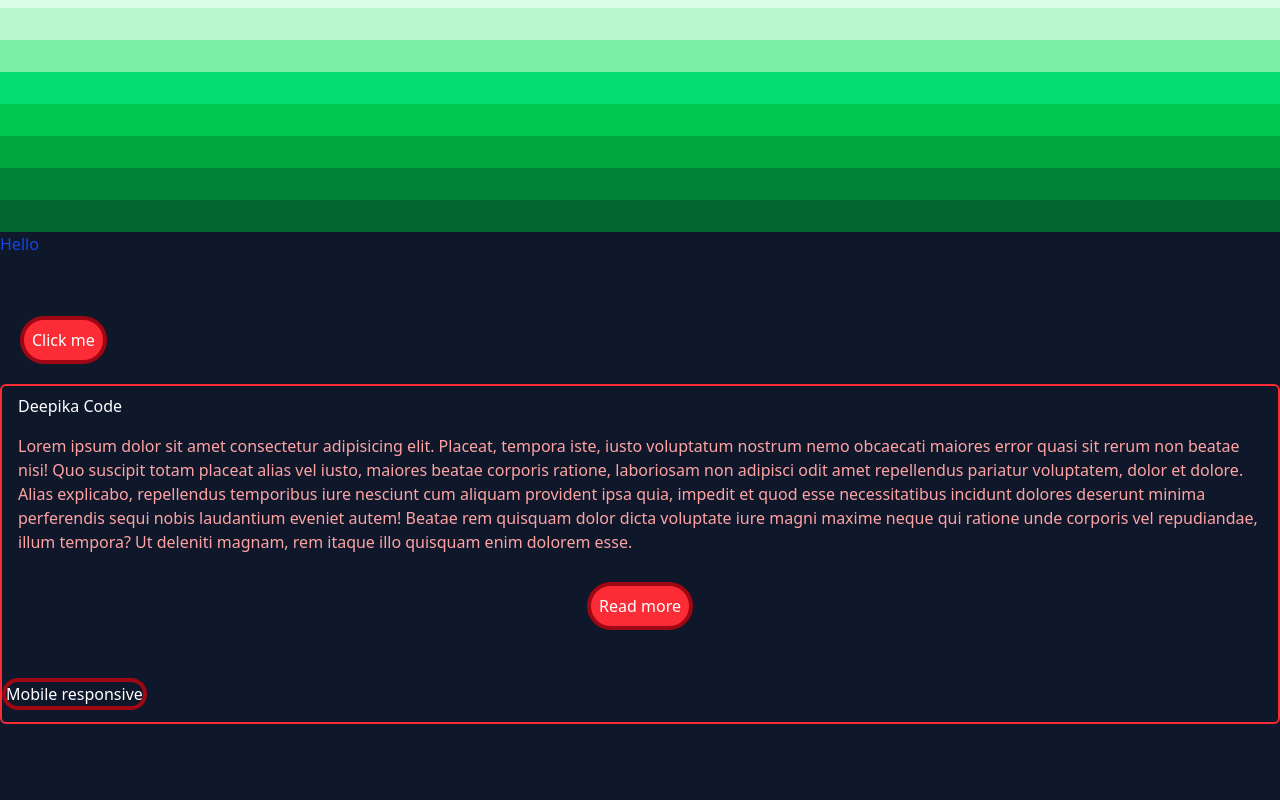
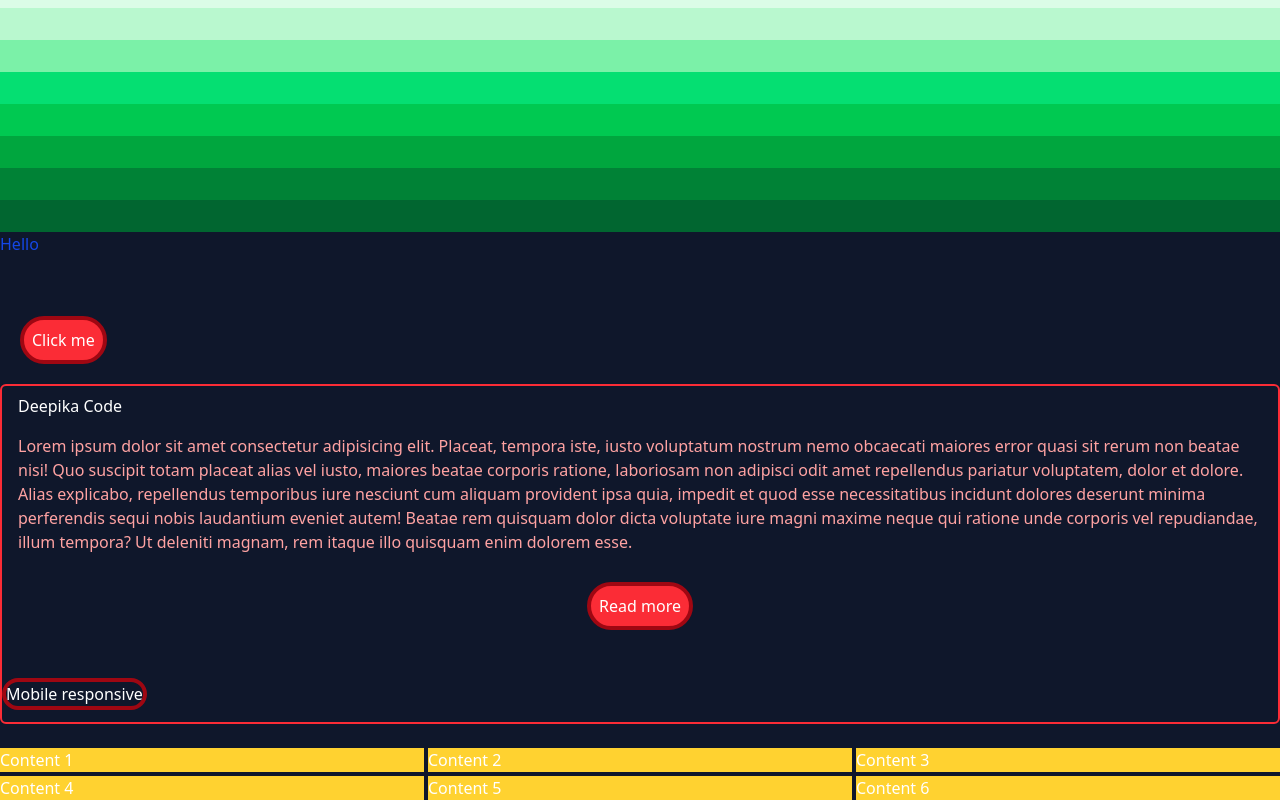
Before and after one commit to DeepikaLeelakumar/My-frontend-learning-journey, a website: page public/index.html in a window 1280 px wide. Shown: the part 462-1262 px from the top of the page. Before the commit the page ends 1186 px from the top, so only its background shows below. Drawn offline with Linux system fonts and the light colour scheme; a web font is replaced by a local one.

Commit message:
Flex and Grid layout

```diff
--- a/public/index.html
+++ b/public/index.html
@@ -50,6 +50,14 @@
         </div>
 
 
+    </div><br>
+    <div class="container grid grid-cols-3 gap-1">
+       <div class="bg-amber-300 flex-1 ">Content 1</div>
+       <div class="bg-amber-300 flex-1 ">Content 2</div>
+       <div class="bg-amber-300 flex-1 ">Content 3</div>
+       <div class="bg-amber-300 flex-1 ">Content 4</div>
+       <div class="bg-amber-300 flex-1 ">Content 5</div>
+       <div class="bg-amber-300 flex-1 ">Content 6</div>
     </div>
 </body>
 </html>
```
Also changed, not shown: dist/output.css.
